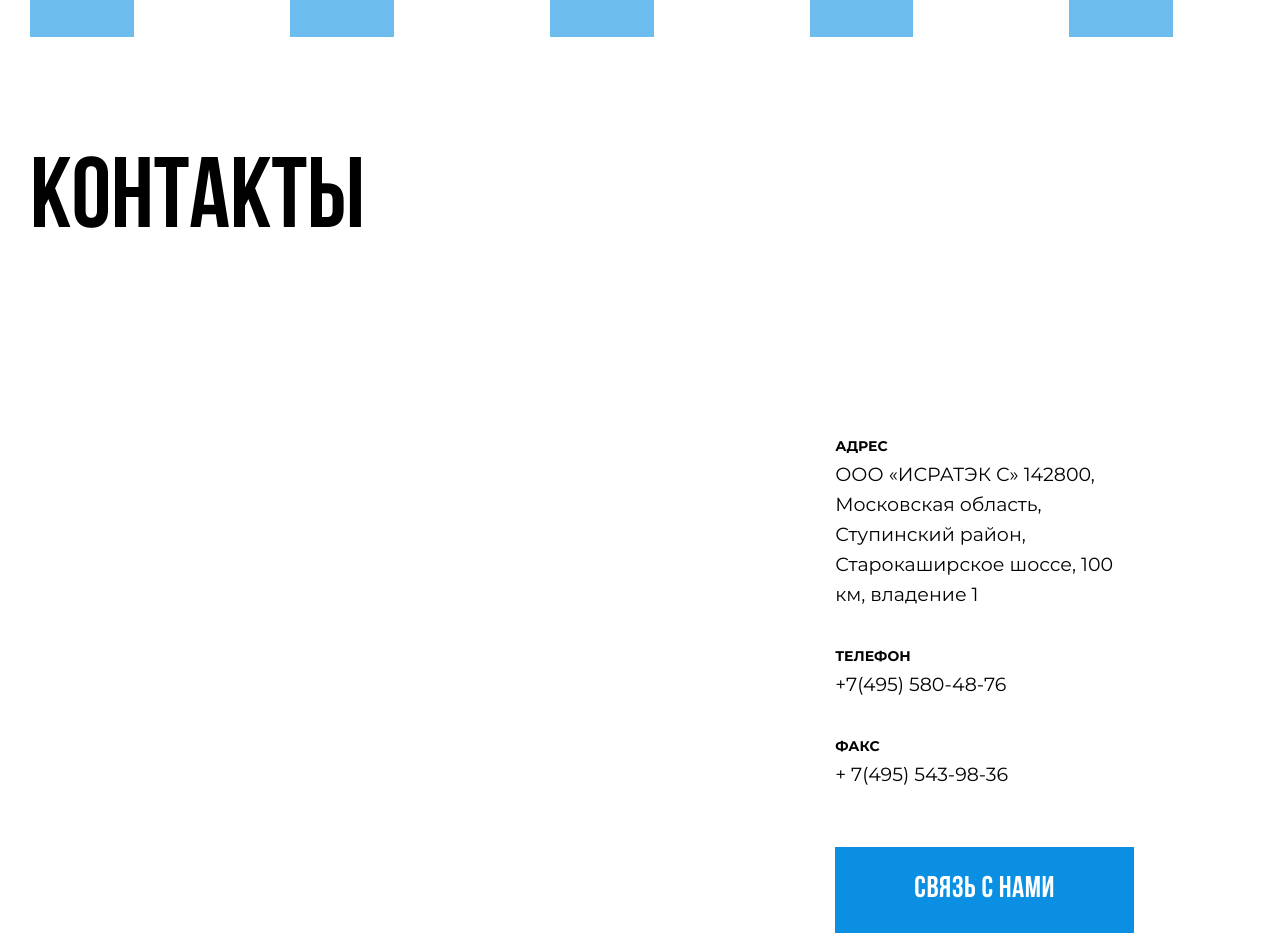
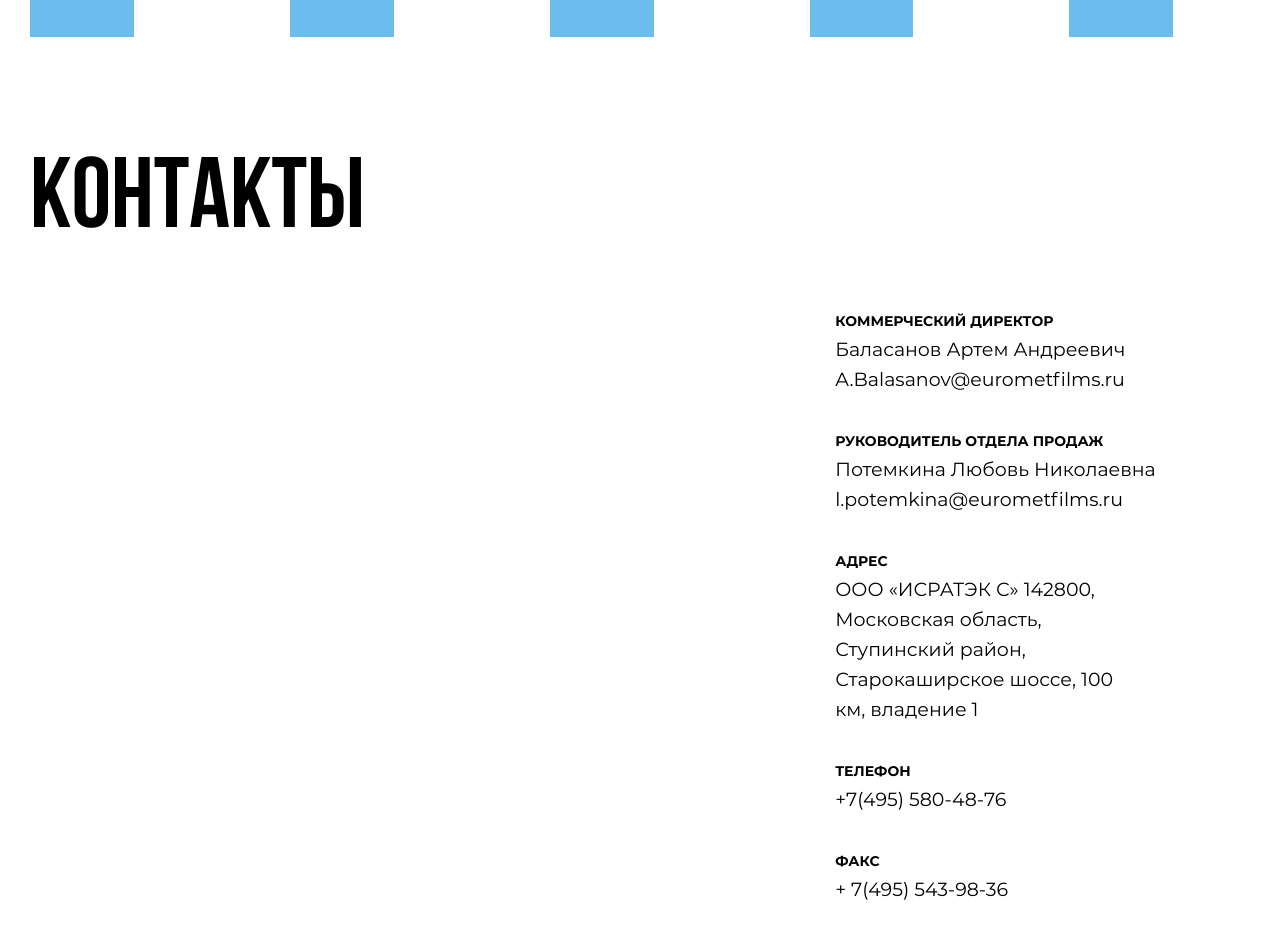
Before and after one commit to artytrik/Isratek, a website built with webpack: page source/index.html in a window 1280 px wide. Shown: the part 7871-8816 px from the top of the page. Built offline with nearby package versions, Linux system fonts and the light colour scheme; files whose address does not match are found by name.

Commit message:
Заполнят адреса

```diff
--- a/source/index.html
+++ b/source/index.html
@@ -248,9 +248,21 @@
         <div class="contacts__map" id="map">
         </div>
         <div class="contacts__text-block">
+          <div class="contacts__persons-block">
+            <h3 class="contacts__inner-header">Коммерческий директор</h3>
+            <p class="contacts__inner-description">
+              <span>Баласанов Артем Андреевич</span>
+              <span>A.Balasanov@eurometfilms.ru</span>
+            </p>
+            <h3 class="contacts__inner-header">Руководитель отдела продаж</h3>
+            <p class="contacts__inner-description">
+              <span>Потемкина Любовь Николаевна</span>
+              <span>l.potemkina@eurometfilms.ru</span>
+            </p>
+          </div>
           <div class="contacts__address-block">
-          <h3 class="contacts__inner-header">Адрес</h3>
-          <p class="contacts__inner-description">ООО «ИСРАТЭК С» 142800, Московская область, Ступинский район, Старокаширское шоссе, 100 км, владение 1</p>
+            <h3 class="contacts__inner-header">Адрес</h3>
+            <p class="contacts__inner-description">ООО «ИСРАТЭК С» 142800, Московская область, Ступинский район, Старокаширское шоссе, 100 км, владение 1</p>
           </div>
           <div class="contacts__telephone-block">
             <h3 class="contacts__inner-header">Телефон</h3>
--- a/source/sass/blocks/contacts.scss
+++ b/source/sass/blocks/contacts.scss
@@ -42,8 +42,13 @@
 .contacts__inner-description {
   margin: 0;
   margin-bottom: 40px;
+  display: block;
 
   @include font(16px, normal, 24px, "Montserrat", $black);
+
+  & span {
+    display: block;
+  }
 }
 
 .contacts__about-button {
@@ -82,7 +87,7 @@
   .contacts__inner-description {
     font-size: 19px;
     line-height: 30px;
-    margin-bottom: 3px;
+    margin-bottom: 20px;
   }
 
   .contacts__telephone-block {
@@ -107,17 +112,17 @@
 @include desktop {
   .contacts__wrapper {
     max-width: $desktop-width;
-    padding: 80px 30px 20px;
+    padding: 80px 30px 10px;
   }
 
   .contacts__header {
     font-size: 100px;
     line-height: 100px;
-    margin-bottom: 185px;
+    margin-bottom: 60px;
   }
 
   .contacts__map {
-    top: 250px;
+    top: 240px;
     width: 55%;
   }
 
```
Also changed, not shown: source/about.html (+14 -2 lines), source/contacts.html (+14 -2 lines), source/products.html (+14 -2 lines), build/about.html, build/contacts.html, build/css/style.min.css, build/index.html, build/products.html.
